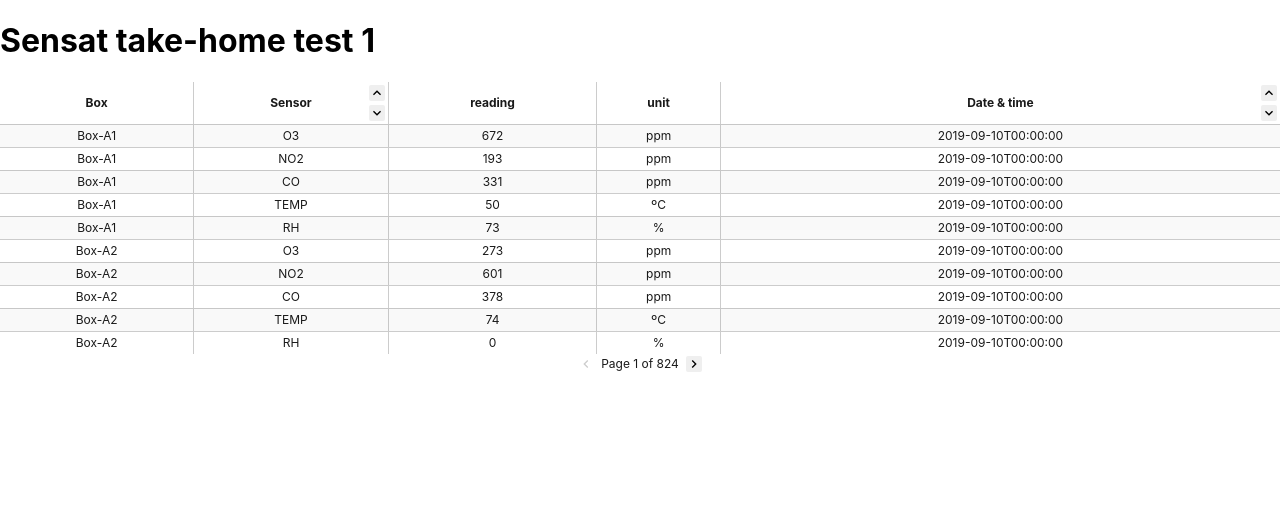
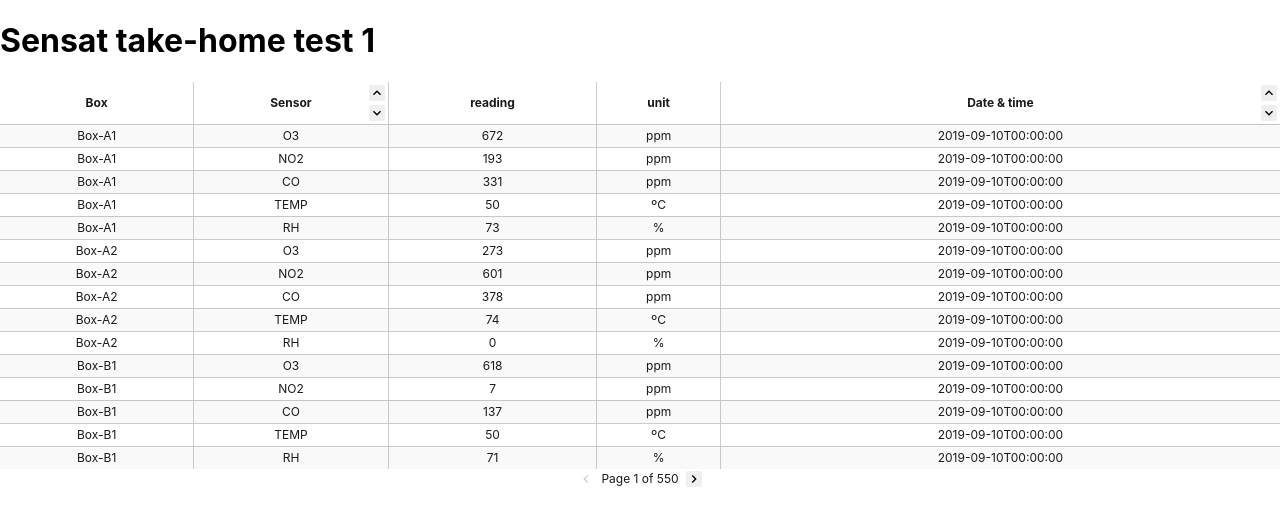
Before and after one commit to simondell/test-sensat-takehome-test-1, a React (Create React App) app: page / in a window 1280 px wide. Shown: the top 526 px of the page. Built offline with nearby package versions, Linux system fonts and the light colour scheme.

Commit message:
Show 15 items per page

```diff
--- a/src/App/App.tsx
+++ b/src/App/App.tsx
@@ -84,7 +84,7 @@ function App() {
       {!loading &&
         <DataGrid
           data={records}
-          pageSize={10}
+          pageSize={15}
         >
           <Column
             field="box_id"
```
